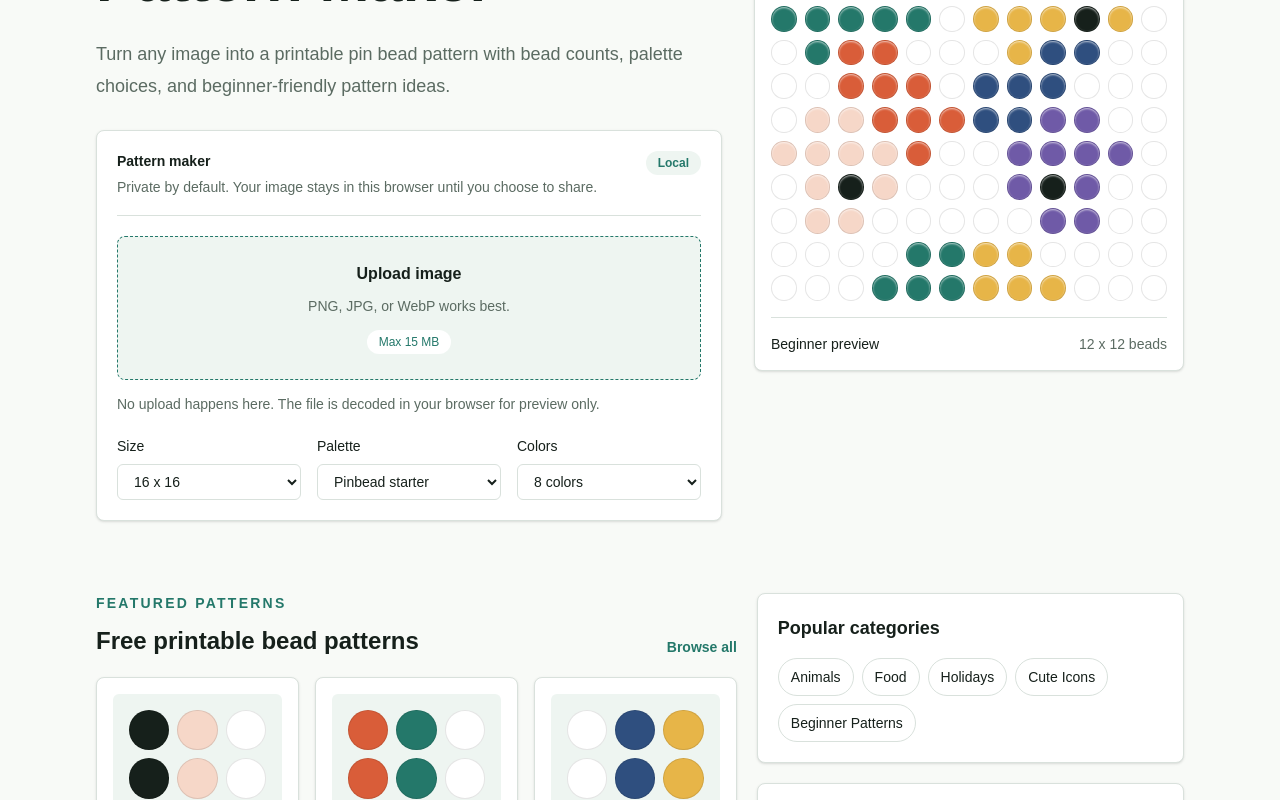
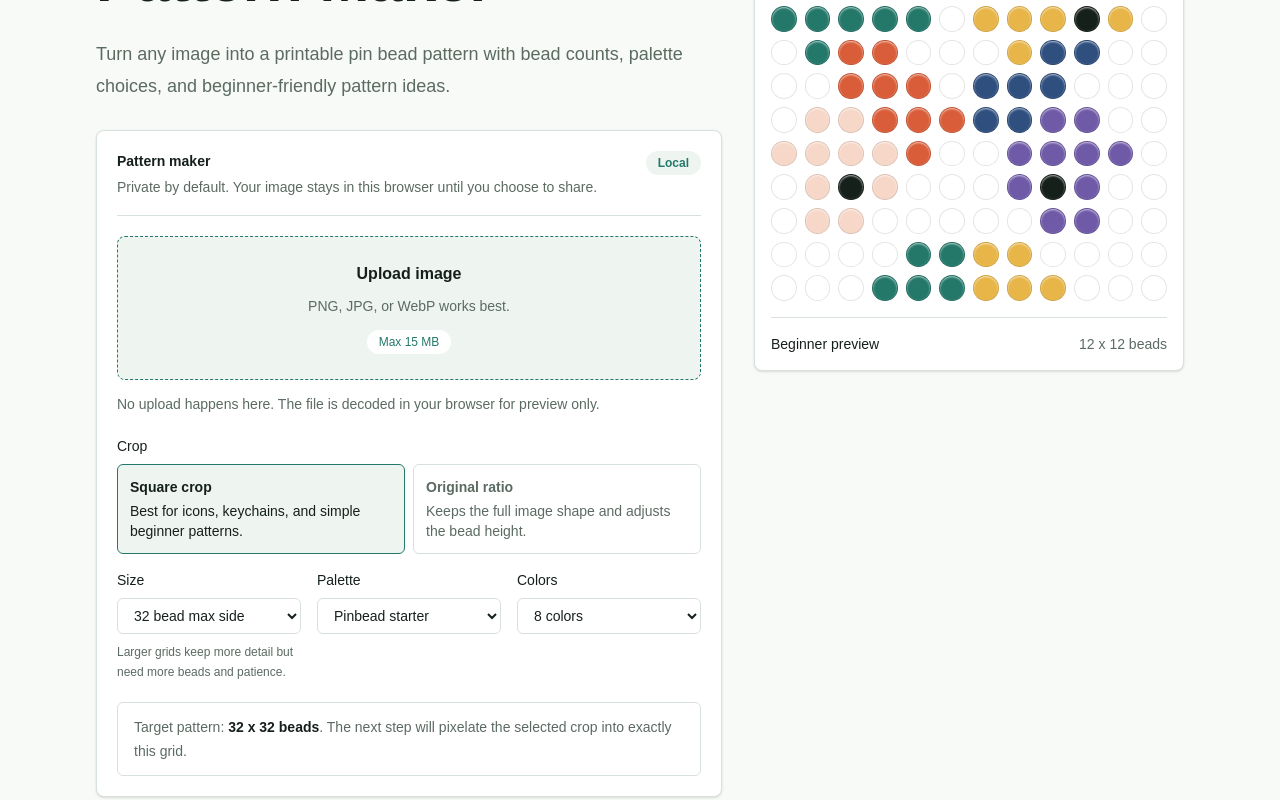
Before and after one commit to zxy0607333/pinbead, a Next.js app: page / in a window 1280 px wide. Shown: the part 240-1040 px from the top of the page. Built offline with nearby package versions, Linux system fonts and the light colour scheme.

Commit message:
feat: 支持裁剪和尺寸设置

```diff
--- a/src/components/home-pattern-maker.tsx
+++ b/src/components/home-pattern-maker.tsx
@@ -3,7 +3,7 @@
 import { useEffect, useId, useRef, useState } from "react";
 import type { ChangeEvent } from "react";
 
-const sizes = ["16 x 16", "24 x 24", "32 x 32", "48 x 48"];
+const sizeOptions = [16, 24, 32, 48, 64];
 const colorCounts = ["8 colors", "16 colors", "24 colors", "32 colors"];
 const palettes = ["Pinbead starter", "Perler", "Hama", "Artkal"];
 const acceptedTypes = ["image/png", "image/jpeg", "image/webp"];
@@ -27,6 +27,34 @@ type DecodedImage = {
   height: number;
   close?: () => void;
 };
+
+type CropMode = "square" | "original";
+
+function getPatternSize(
+  sourceWidth: number | undefined,
+  sourceHeight: number | undefined,
+  maxSide: number,
+  cropMode: CropMode,
+) {
+  if (cropMode === "square" || !sourceWidth || !sourceHeight) {
+    return {
+      width: maxSide,
+      height: maxSide,
+    };
+  }
+
+  if (sourceWidth >= sourceHeight) {
+    return {
+      width: maxSide,
+      height: Math.max(1, Math.round((sourceHeight / sourceWidth) * maxSide)),
+    };
+  }
+
+  return {
+    width: Math.max(1, Math.round((sourceWidth / sourceHeight) * maxSide)),
+    height: maxSide,
+  };
+}
 
 function formatBytes(bytes: number) {
   if (bytes < 1024 * 1024) {
@@ -139,6 +167,19 @@ export function HomePatternMaker() {
   const [preview, setPreview] = useState<ImagePreview | null>(null);
   const [error, setError] = useState("");
   const [isPreparing, setIsPreparing] = useState(false);
+  const [cropMode, setCropMode] = useState<CropMode>("square");
+  const [maxSide, setMaxSide] = useState(32);
+
+  const patternSize = getPatternSize(
+    preview?.width,
+    preview?.height,
+    maxSide,
+    cropMode,
+  );
+  const cropPreviewRatio =
+    cropMode === "square"
+      ? "1 / 1"
+      : `${patternSize.width} / ${patternSize.height}`;
 
   useEffect(() => {
     return () => {
@@ -295,14 +336,99 @@ export function HomePatternMaker() {
         </div>
       </div>
 
+      {preview ? (
+        <div className="mt-5 rounded-lg border border-[var(--border)] bg-[var(--surface-soft)] p-4">
+          <div className="flex flex-wrap items-center justify-between gap-3">
+            <div>
+              <p className="text-sm font-semibold text-[var(--foreground)]">
+                Crop preview
+              </p>
+              <p className="mt-1 text-sm leading-6 text-[var(--muted)]">
+                Square crop uses the centered area. Original ratio keeps the
+                full image shape.
+              </p>
+            </div>
+            <span className="rounded-full bg-white px-3 py-1 text-xs font-semibold text-[var(--accent)]">
+              {patternSize.width} x {patternSize.height} beads
+            </span>
+          </div>
+
+          <div
+            aria-label={`${cropMode} crop preview for ${preview.name}`}
+            className="mt-4 mx-auto w-full max-w-[240px] rounded-md border border-[var(--border)] bg-white bg-center bg-no-repeat shadow-sm"
+            role="img"
+            style={{
+              aspectRatio: cropPreviewRatio,
+              backgroundImage: `url(${preview.url})`,
+              backgroundSize: cropMode === "square" ? "cover" : "contain",
+            }}
+          />
+        </div>
+      ) : null}
+
       <div className="mt-5 grid gap-4 sm:grid-cols-3">
+        <fieldset className="sm:col-span-3">
+          <legend className="text-sm font-medium text-[var(--foreground)]">
+            Crop
+          </legend>
+          <div className="mt-2 grid gap-2 sm:grid-cols-2">
+            <label
+              className={`cursor-pointer rounded-md border px-3 py-3 text-sm transition ${
+                cropMode === "square"
+                  ? "border-[var(--accent)] bg-[var(--surface-soft)] text-[var(--foreground)]"
+                  : "border-[var(--border)] bg-white text-[var(--muted)] hover:border-[var(--accent)]"
+              }`}
+            >
+              <input
+                checked={cropMode === "square"}
+                className="sr-only"
+                name="cropMode"
+                onChange={() => setCropMode("square")}
+                type="radio"
+              />
+              <span className="block font-semibold">Square crop</span>
+              <span className="mt-1 block leading-5">
+                Best for icons, keychains, and simple beginner patterns.
+              </span>
+            </label>
+            <label
+              className={`cursor-pointer rounded-md border px-3 py-3 text-sm transition ${
+                cropMode === "original"
+                  ? "border-[var(--accent)] bg-[var(--surface-soft)] text-[var(--foreground)]"
+                  : "border-[var(--border)] bg-white text-[var(--muted)] hover:border-[var(--accent)]"
+              }`}
+            >
+              <input
+                checked={cropMode === "original"}
+                className="sr-only"
+                name="cropMode"
+                onChange={() => setCropMode("original")}
+                type="radio"
+              />
+              <span className="block font-semibold">Original ratio</span>
+              <span className="mt-1 block leading-5">
+                Keeps the full image shape and adjusts the bead height.
+              </span>
+            </label>
+          </div>
+        </fieldset>
+
         <label className="text-sm font-medium text-[var(--foreground)]">
           Size
-          <select className="mt-2 w-full rounded-md border border-[var(--border)] bg-white px-3 py-2 text-sm text-[var(--foreground)]">
-            {sizes.map((size) => (
-              <option key={size}>{size}</option>
+          <select
+            className="mt-2 w-full rounded-md border border-[var(--border)] bg-white px-3 py-2 text-sm text-[var(--foreground)]"
+            onChange={(event) => setMaxSide(Number(event.target.value))}
+            value={maxSide}
+          >
+            {sizeOptions.map((size) => (
+              <option key={size} value={size}>
+                {size} bead max side
+              </option>
             ))}
           </select>
+          <span className="mt-2 block text-xs leading-5 text-[var(--muted)]">
+            Larger grids keep more detail but need more beads and patience.
+          </span>
         </label>
         <label className="text-sm font-medium text-[var(--foreground)]">
           Palette
@@ -321,6 +447,14 @@ export function HomePatternMaker() {
           </select>
         </label>
       </div>
+
+      <div className="mt-5 rounded-md border border-[var(--border)] bg-white px-4 py-3 text-sm leading-6 text-[var(--muted)]">
+        Target pattern:{" "}
+        <strong className="font-semibold text-[var(--foreground)]">
+          {patternSize.width} x {patternSize.height} beads
+        </strong>
+        . The next step will pixelate the selected crop into exactly this grid.
+      </div>
     </section>
   );
 }
```
Also changed, not shown: 1 other file (tests, documents, lock files or other folders).
